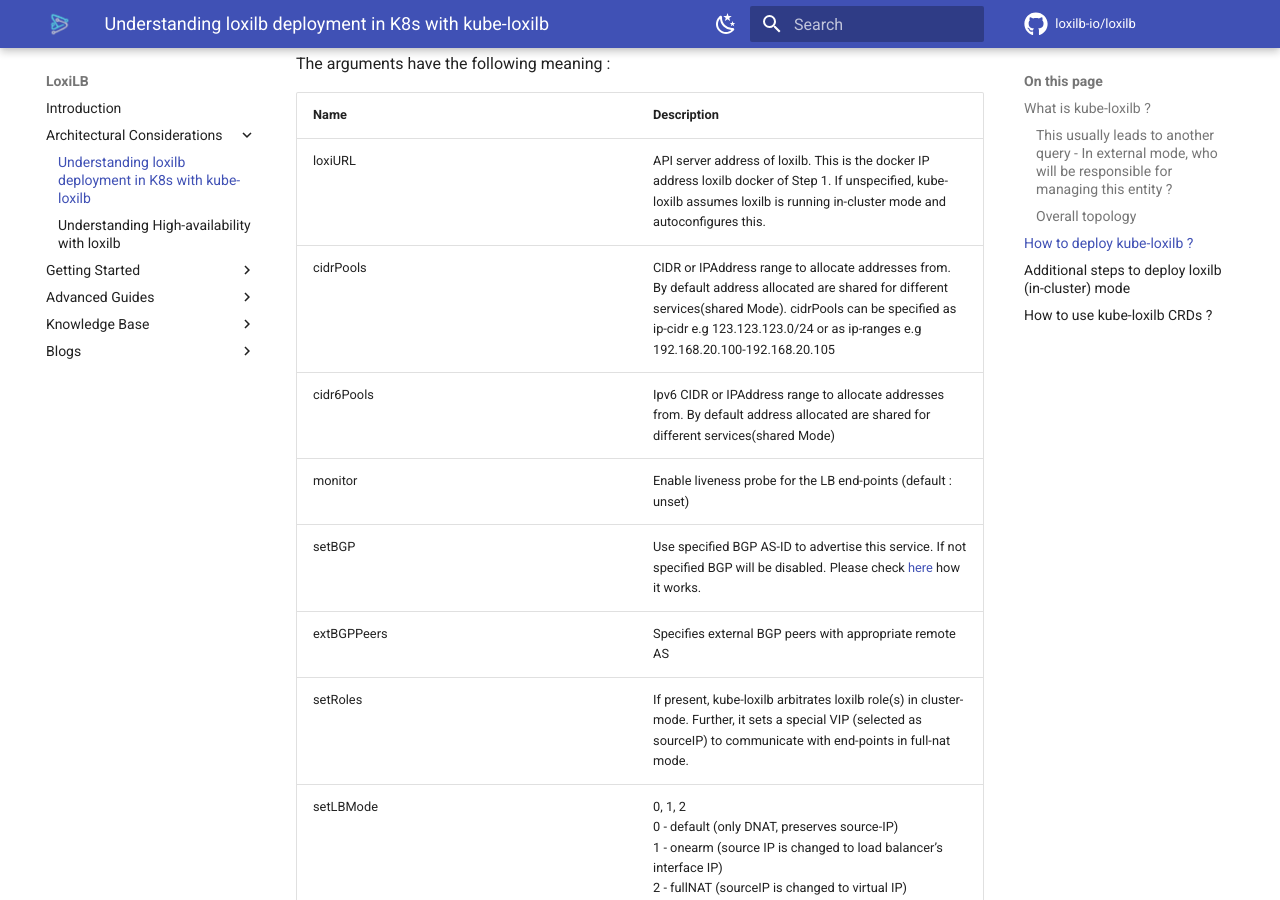
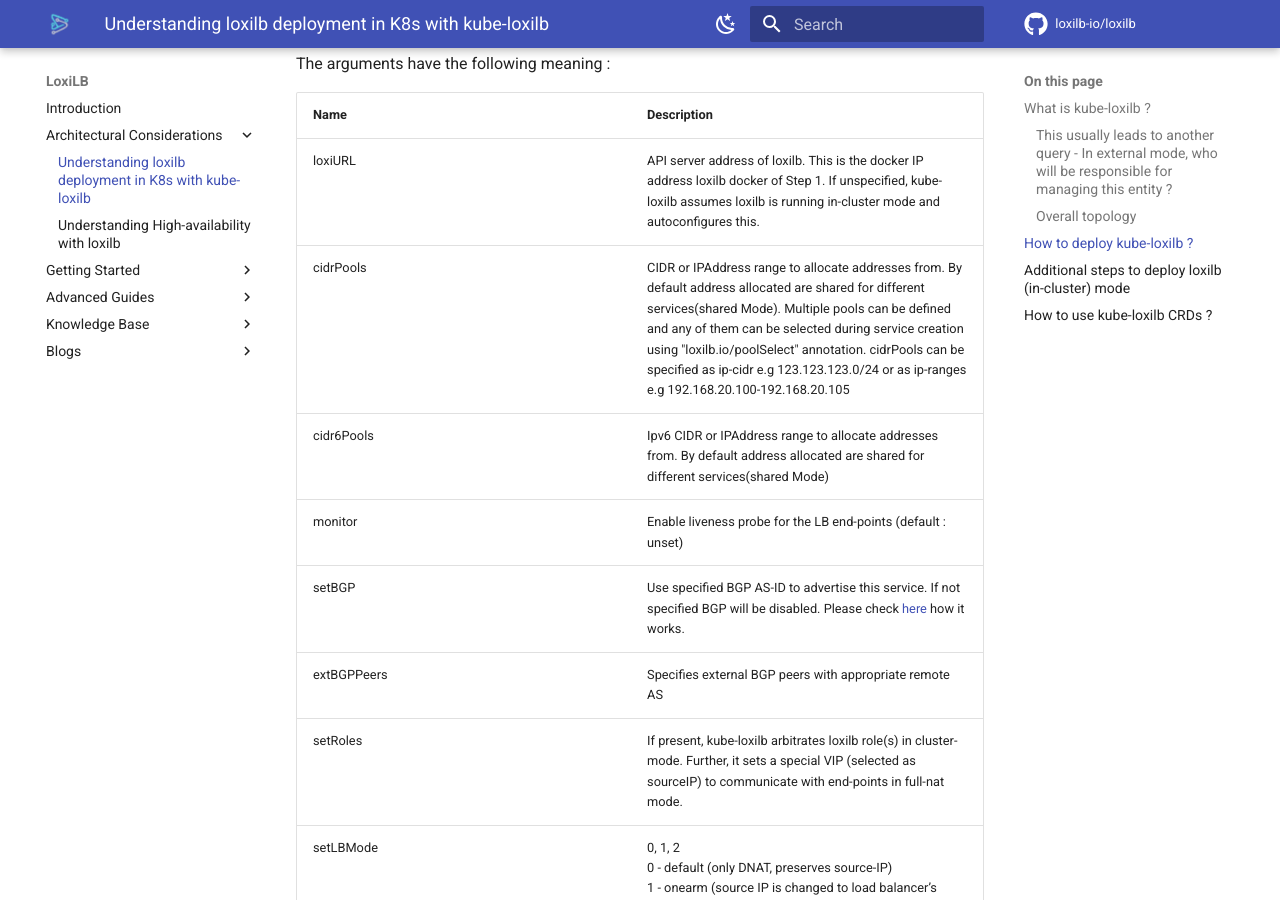
Before and after one commit to loxilb-io/loxilbdocs, an MkDocs documentation site: the page built from docs/kube-loxilb.md, in a window 1280 px wide and 900 px high, scrolled down 2768 px. Built offline with MkDocs 1.6.1 and Material for MkDocs 9.7.7, drawn with Linux system fonts in a browser that asks for light colours; comment, search, counter and statistics services are not loaded; the version menu is left out.

Commit message:
Update kube-loxilb.md

```diff
--- a/docs/kube-loxilb.md
+++ b/docs/kube-loxilb.md
@@ -59,7 +59,7 @@
 | Name | Description |
 | ----------- | ----------- |
 | loxiURL | API server address of loxilb. This is the docker IP address loxilb docker of Step 1. If unspecified, kube-loxilb assumes loxilb is running in-cluster mode and autoconfigures this. |
-| cidrPools | CIDR or IPAddress range to allocate addresses from. By default address allocated are shared for different services(shared Mode).  cidrPools can be specified as ip-cidr e.g 123.123.123.0/24 or as ip-ranges e.g 192.168.20.100-192.168.20.105 |
+| cidrPools | CIDR or IPAddress range to allocate addresses from. By default address allocated are shared for different services(shared Mode). Multiple pools can be defined and any of them can be selected during service creation using "loxilb.io/poolSelect" annotation. cidrPools can be specified as ip-cidr e.g 123.123.123.0/24 or as ip-ranges e.g 192.168.20.100-192.168.20.105 |
 | cidr6Pools | Ipv6 CIDR or IPAddress range to allocate addresses from. By default address allocated are shared for different services(shared Mode) |
 | monitor | Enable liveness probe for the LB end-points (default : unset) |
 | setBGP | Use specified BGP AS-ID to advertise this service. If not specified BGP will be disabled. Please check [here](https://github.com/loxilb-io/loxilbdocs/blob/main/docs/integrate_bgp_eng.md) how it works. |
```
